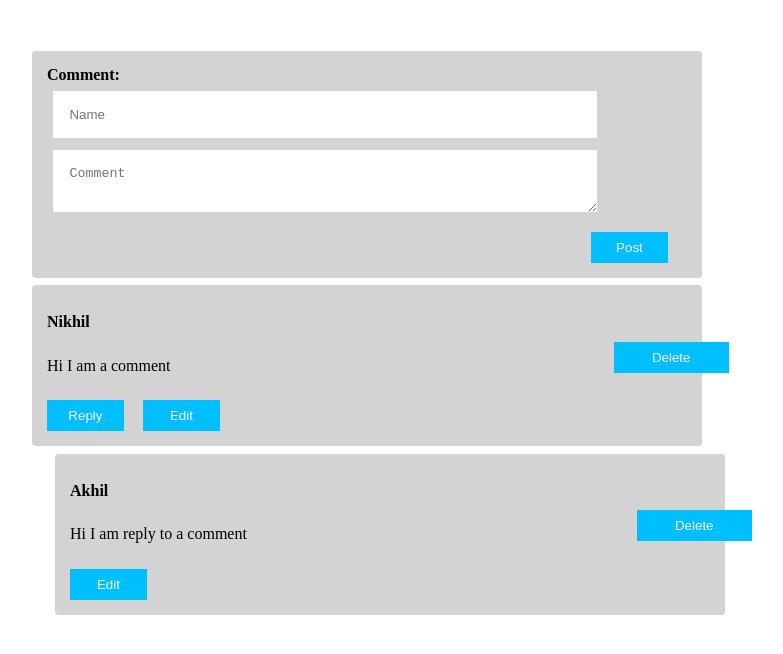
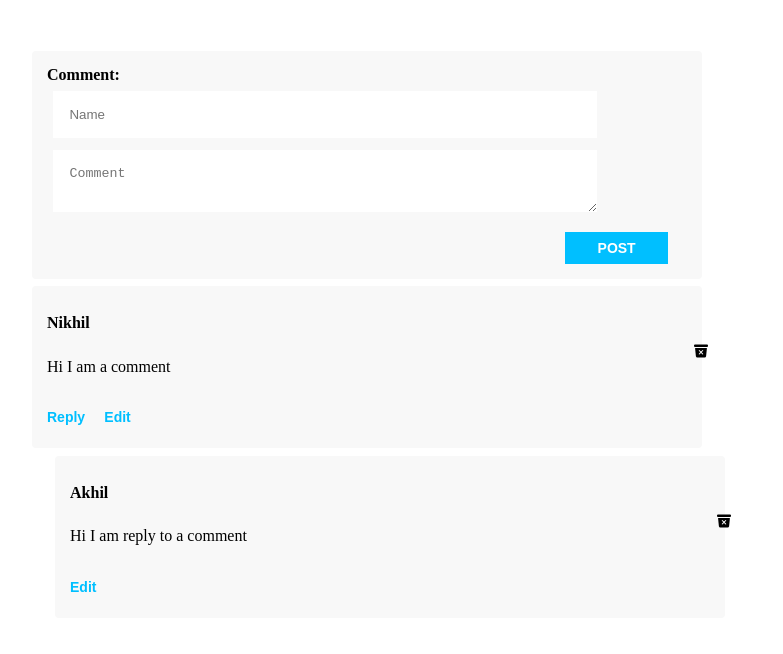
Before and after one commit to nikhilgvpce/comment-section, a React (Vite) app: page / in a window 1280 px wide. Shown: the top 654 px of the page, without its empty margins (224-1007 px from the left). Built offline with nearby package versions, Linux system fonts and the light colour scheme.

Commit message:
Adds react-icons and styles to buttons

```diff
--- a/package.json
+++ b/package.json
@@ -11,7 +11,8 @@
   },
   "dependencies": {
     "react": "^18.2.0",
-    "react-dom": "^18.2.0"
+    "react-dom": "^18.2.0",
+    "react-icons": "^5.0.1"
   },
   "devDependencies": {
     "@types/react": "^18.2.43",
--- a/src/CommentItem/CommentItem.css
+++ b/src/CommentItem/CommentItem.css
@@ -2,7 +2,7 @@
     display: flex;
     flex-direction: column;
     width: 50vw;
-    background-color: lightgrey;
+    background-color: #F8F8F8;
     padding: 15px;
     border-radius: 4px;
 }
@@ -25,17 +25,22 @@ input, textarea {
 }
 
 .post-btn {
+    background: deepskyblue;
+    color: white;
+    width: 8vw;
+    padding: 8px;
     align-self: flex-end;
 }
 
 button {
     margin-top: 2%;
-    width: 6vw;
     align-self: flex-end;
-    background: deepskyblue;
-    color: white;
+    background: none;
+    color: deepskyblue;
     border: none;
-    padding: 8px;
+    font-size: 14px;
+    font-weight: 800;
+    padding: 8px 0px;
     margin-right: 3%;
 }
 
@@ -46,7 +51,7 @@ button {
 .reply-saved-mode, .comment-saved-mode {
     width: 50vw;
     margin: 1%;
-    background-color: lightgrey;
+    background-color: #F8F8F8;
     padding: 15px;
     display: flex;
     flex-direction: column;
@@ -64,7 +69,7 @@ button {
     flex-direction: column;
 }
 
-.comment-values  p, .comment-values  button {
+.comment-values  p, .comment-values  .delete-btn {
     margin: 2% 2% 2% 0;
 }
 
@@ -73,9 +78,8 @@ button {
 }
 
 .delete-btn {
-    width: 9vw;
     position: absolute;
-    right: -4%;
+    right: -1%;
     top: 35%;
     margin: 0%;
 }
--- a/src/CommentItem/CommentItem.jsx
+++ b/src/CommentItem/CommentItem.jsx
@@ -1,3 +1,4 @@
+import { IoTrashBin } from "react-icons/io5";
 import "./CommentItem.css"
 
 
@@ -26,7 +27,7 @@ const CommentItem = (props) => {
                 <p className="header-value">{headerValue}</p>
                 <input placeholder={inputPlaceholder} value={inputValue} onChange={(e) => onInputChange(e, parentIndex, index)} />
                 <textarea placeholder={headerValue.replace(':', '')} onInput={onTextAreaChange} value={textAreaValue}></textarea>
-                <button className="post-btn" onClick={() => onSubmit(parentIndex, index)}>Post</button>
+                <button className="post-btn" onClick={() => onSubmit(parentIndex, index)}>POST</button>
             </div>
         )
     }
@@ -39,7 +40,7 @@ const CommentItem = (props) => {
             <div className="edit-controls">
                 {!Number.isInteger(parentIndex) ? <button onClick={() => onReply(parentIndex, index)}>Reply</button> : null}
                 {<button onClick={() => onEdit(parentIndex, index)}>Edit</button>}
-                <button className="delete-btn" onClick={() => onDelete(parentIndex, index)}>Delete</button>
+                <IoTrashBin className="delete-btn" onClick={() => onDelete(parentIndex, index)}>Delete</IoTrashBin>
             </div>
         </div>
     )
--- a/src/CommentsList/CommentsList.jsx
+++ b/src/CommentsList/CommentsList.jsx
@@ -20,15 +20,6 @@ const initialState = {
     ],
     commentIndex: '',
     replyEditIndex: ''
-}
-
-function modifyComments(comments, indexes = [], commenterName, commentText) {
-    const comment = comments[indexes[0]];
-    if (indexes.length && indexes.length == 1) {
-        comments[indexes[0]] = modifyComments(comment.replies, indexes.slice(1))
-    } else {
-        return comments
-    }
 }
 
 function reducer(state = { initialState }, action = { type, payload: {} }) {
```
Also changed, not shown: 1 other file (tests, documents, lock files or other folders).
